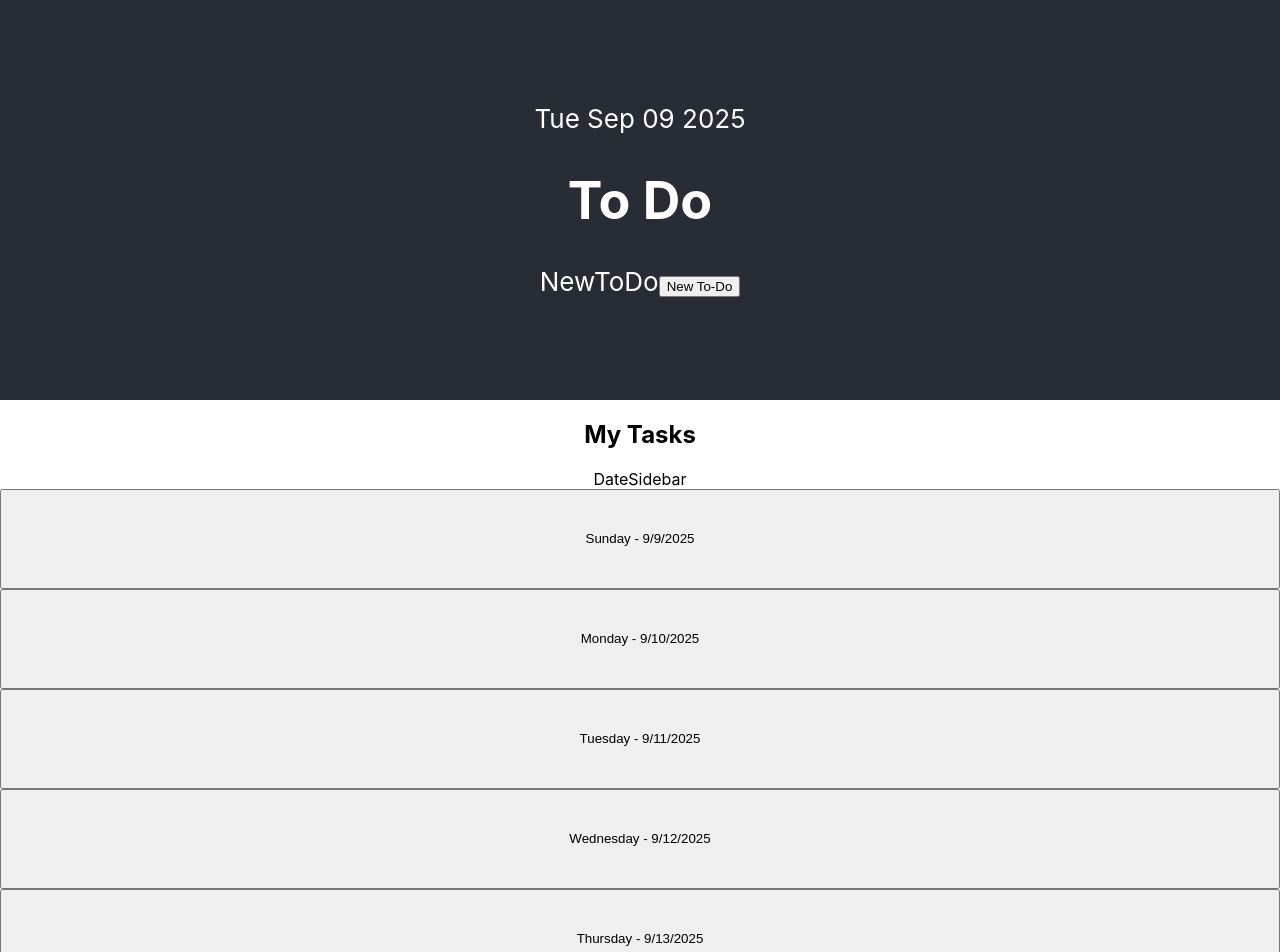
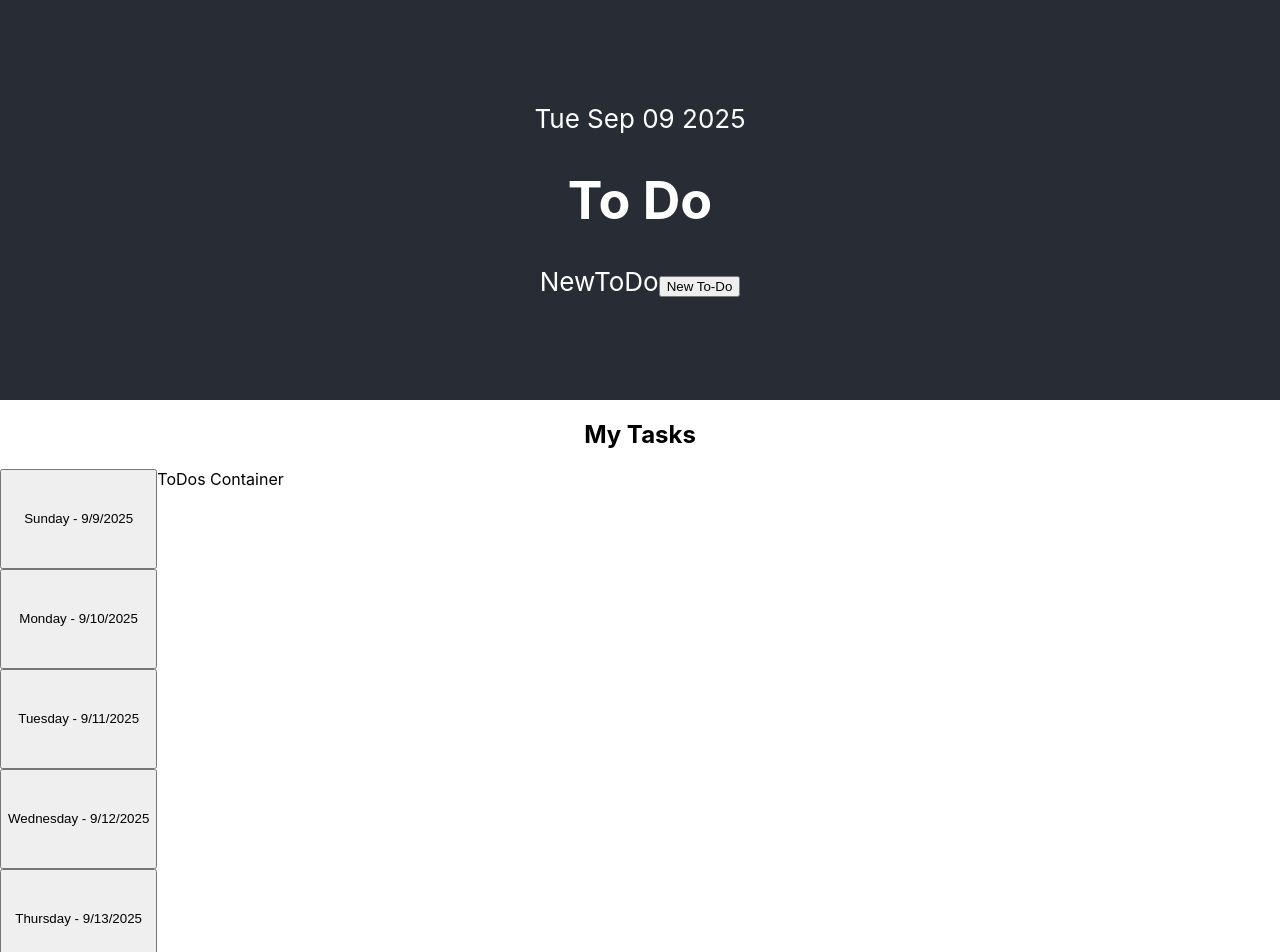
Before and after one commit to pinkx-xlink/react-to-do-app2025, a React (Create React App) app in the folder to-do/: page / in a window 1280 px wide. Shown: the top 952 px of the page. Built offline with nearby package versions, Linux system fonts and the light colour scheme.

Commit message:
Add ToDos component to .body-content__tasks-content; use flex to align days of the week buttons to the left, and ToDos on the right

```diff
--- a/to-do/src/App.css
+++ b/to-do/src/App.css
@@ -37,6 +37,9 @@
   }
 }
 
+.body-content__tasks-content {
+  display: flex;
+}
 
 .days__container {
   display: flex;
--- a/to-do/src/App.js
+++ b/to-do/src/App.js
@@ -2,6 +2,8 @@ import './App.css';
 import TodaysDate from './components/TodaysDate';
 import NewToDo from './components/NewToDo';
 import DateSidebar from './components/DateSidebar';
+import ToDos from './components/ToDos';
+
 
 function App() {
   return (
@@ -18,6 +20,7 @@ function App() {
         <h2>My Tasks</h2>
         <div className='body-content__tasks-content'>
           <DateSidebar />
+          <ToDos />
         </div>
       </div>
     </div>
--- a/to-do/src/components/DateSidebar.jsx
+++ b/to-do/src/components/DateSidebar.jsx
@@ -7,7 +7,6 @@ const DateSidebar = () => {
 
   return (
     <>
-    <div>DateSidebar</div>
     <div className='days__container'>
         {days.map((day, index) => {
             const date = new Date(today);
--- a/to-do/src/components/ToDos.jsx
+++ b/to-do/src/components/ToDos.jsx
@@ -2,7 +2,7 @@ import React from 'react'
 
 const ToDos = () => {
   return (
-    <div>ToDos Cotainer</div>
+    <div>ToDos Container</div>
   )
 }
 
```
